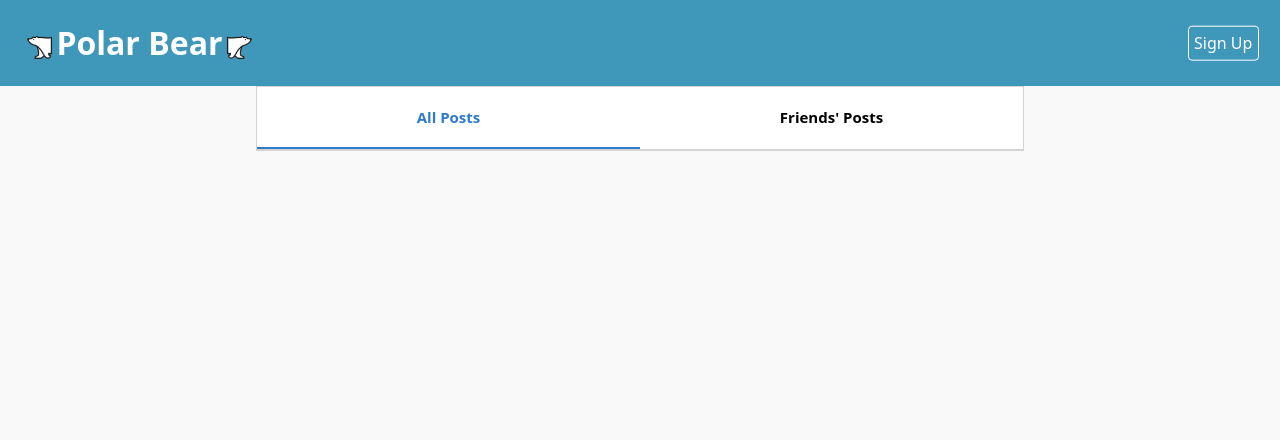
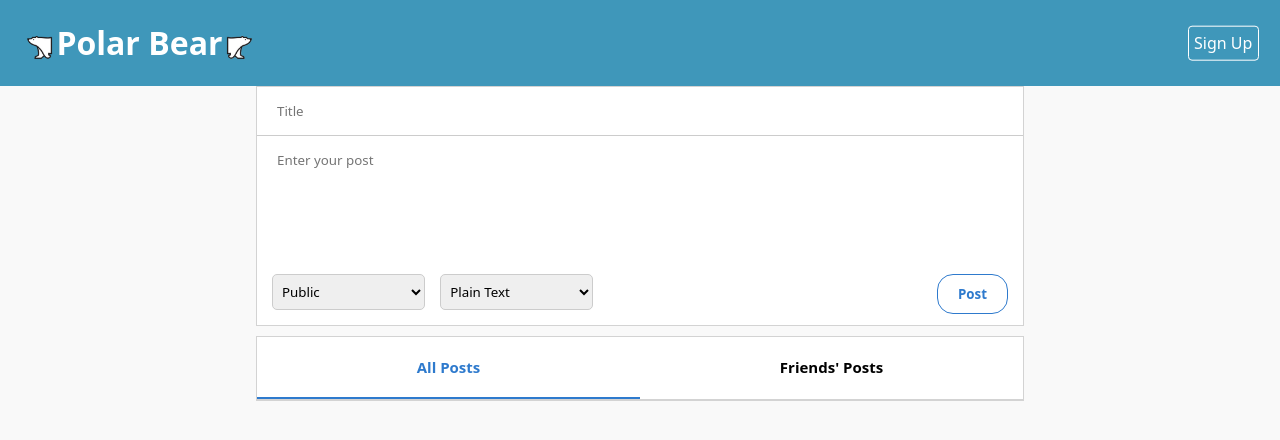
Before and after one commit to petelliott/CMPUT404-project, a Django app: page /blog/posts/all in a window 1280 px wide. Shown: the top 440 px of the page. Run offline with Django 3.2, Linux system fonts and the light colour scheme; data that the repository does not hold is empty.

Commit message:
Moved posting to home page and lot more CSS

```diff
--- a/blog/static/blog/postfeed.css
+++ b/blog/static/blog/postfeed.css
@@ -70,3 +70,74 @@
 .pcontent{
     color:black;
 }
+
+
+.create-post{
+    margin-left:20%;
+    margin-right:20%;
+    margin-bottom: 10px;
+    border-style: solid;
+    border-color: lightgray;
+    border-width: 1px;
+    background-color: white;
+    overflow: hidden;
+}
+
+.create-post .title{
+    border-bottom: 1px solid #ccc;
+}
+
+form div {
+    background-color: white;
+}
+
+#new-post-button{
+    color: #2e7acd;
+    background-color: white;
+    border: none;
+    border-width: 1px;
+    border-style: solid;
+    border-color: #2e7acd;
+    display: block;
+    float: right;
+    padding: 10px 20px;
+    text-align: center;
+    font-weight: bold;
+    border-width: 1px;
+    border-radius: 16px;
+    margin-right: 15px;
+}
+
+#new-post-button:hover{
+    background-color: #2e7bcd2d;
+}
+
+input[type=text], textarea {
+    resize: none;
+    width: 100%;
+    padding: 15px 20px;
+    margin: 0px 0;
+    display: inline-block;
+    border-style: none;
+    box-sizing: border-box;
+
+}
+
+textarea{
+    height: 10em;
+}
+
+.post_image{
+    margin-left: 15px;
+}
+
+.options span select{
+    float:left;
+    width: 20%;
+    padding: 7px 5px;
+    margin: 0px 0px 15px 15px;
+    display: inline-block;
+    border: 1px solid #ccc;
+    box-sizing: border-box;
+    border-radius: 5px;
+}
--- a/blog/templates/blog/postlist.html
+++ b/blog/templates/blog/postlist.html
@@ -3,6 +3,23 @@
 {% block title %}PolarBear -- {{ title }}{% endblock %}
 {% block stylesheets %}<link rel="stylesheet" type="text/css" href="{% static 'blog/postfeed.css'%}">{% endblock %}
 {% block content %}
+
+<div class="create-post">
+  <form id = 'p' action="{% url 'post' %}" method="post" enctype="multipart/form-data" onsubmit="return validateForm()">
+    {% csrf_token %}
+    <div class="title">{{ form.title }}</div>
+    <div class="content">{{ form.content }}</div>
+    <p class="post_image" style="display: none;">{{ form.image }}</p>
+    <div class="options">
+      <span class="privacy">{{ form.privacy }}</span>
+      <span class="content_type">{{ form.content_type }}</span>
+    </div>
+
+    <input id="new-post-button" type="submit" value="Post">
+  </form>
+
+  <script type="text/javascript" src = "{% static 'blog/index.js'%}" ></script>
+</div>
 
 <div class="home-body">
   <div class="navigation">
--- a/blog/views.py
+++ b/blog/views.py
@@ -19,7 +19,7 @@ import dateutil.parser
 from urllib.parse import urlparse
 
 class PostForm(forms.Form):
-    title = forms.CharField()
+    title = forms.CharField(widget= forms.TextInput(attrs={'placeholder':'Title'}))
 
     privacy = forms.IntegerField(widget=forms.Select(choices=(
         (Privacy.PUBLIC, "Public"),
@@ -34,7 +34,7 @@ class PostForm(forms.Form):
         ("text/markdown", "Markdown"),
         ("undefined_image_type", "Image"),
     )))
-    content = forms.CharField(widget=forms.Textarea, required=False)
+    content = forms.CharField(widget=forms.Textarea(attrs={'placeholder':'Enter your post'}), required=False)
     image = forms.ImageField(label = 'Choose an Image', required=False)
 
 
@@ -326,10 +326,12 @@ def allposts(request):
     localPosts = list(models.Post.public())
 
     sortedPosts = (sorted(extPosts+localPosts, key=lambda x: x.get_date(),reverse = True))
+    form = PostForm()
 
     return render(request, "blog/postlist.html",
                   {"posts": sortedPosts,
-                   "title": "Public Posts"})
+                   "title": "Public Posts",
+                   "form": form})
 
 def friends(request):
     author = users.models.Author.from_user(request.user)
```
Also changed, not shown: blog/templates/blog/post.html (+8 -5 lines).
